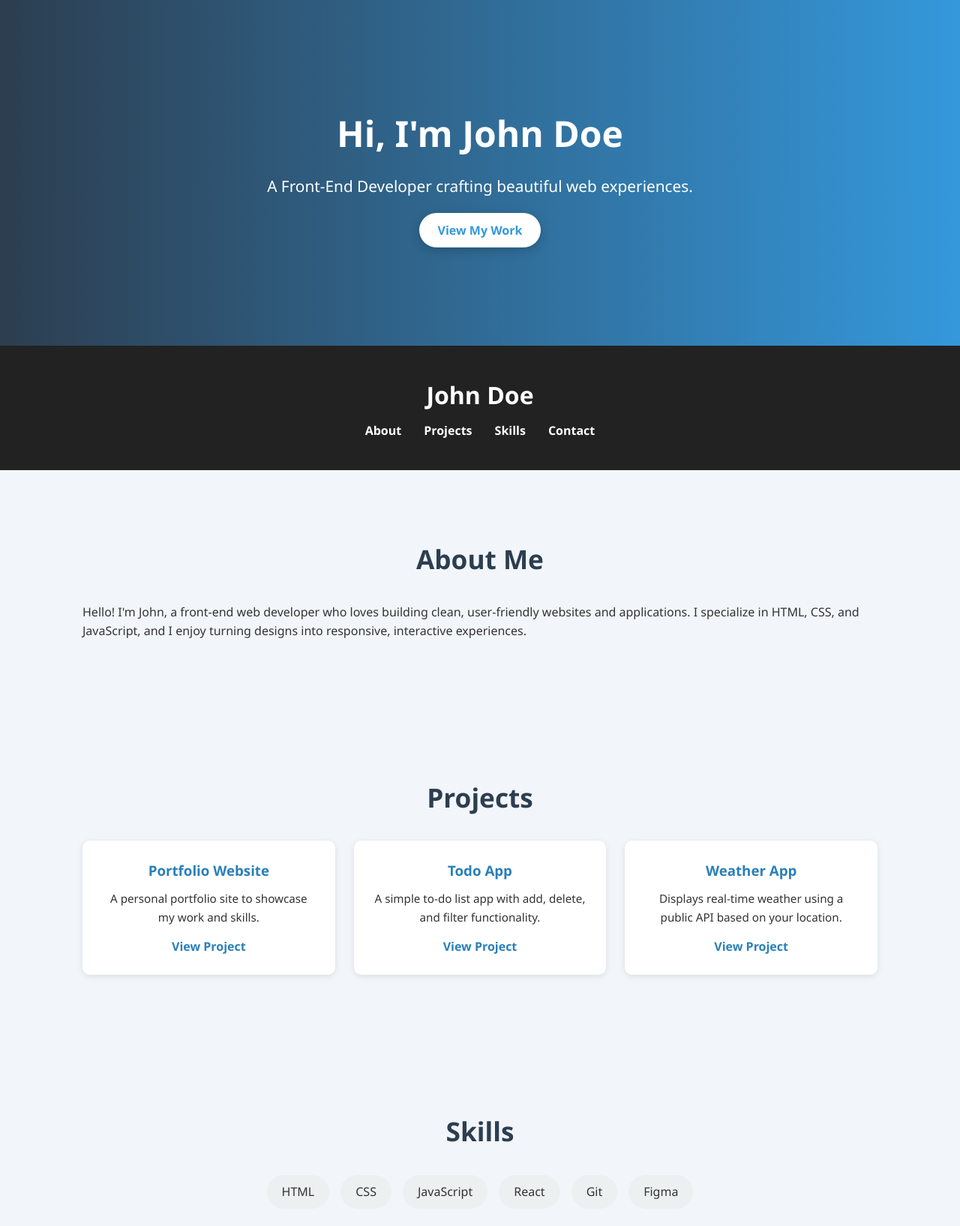
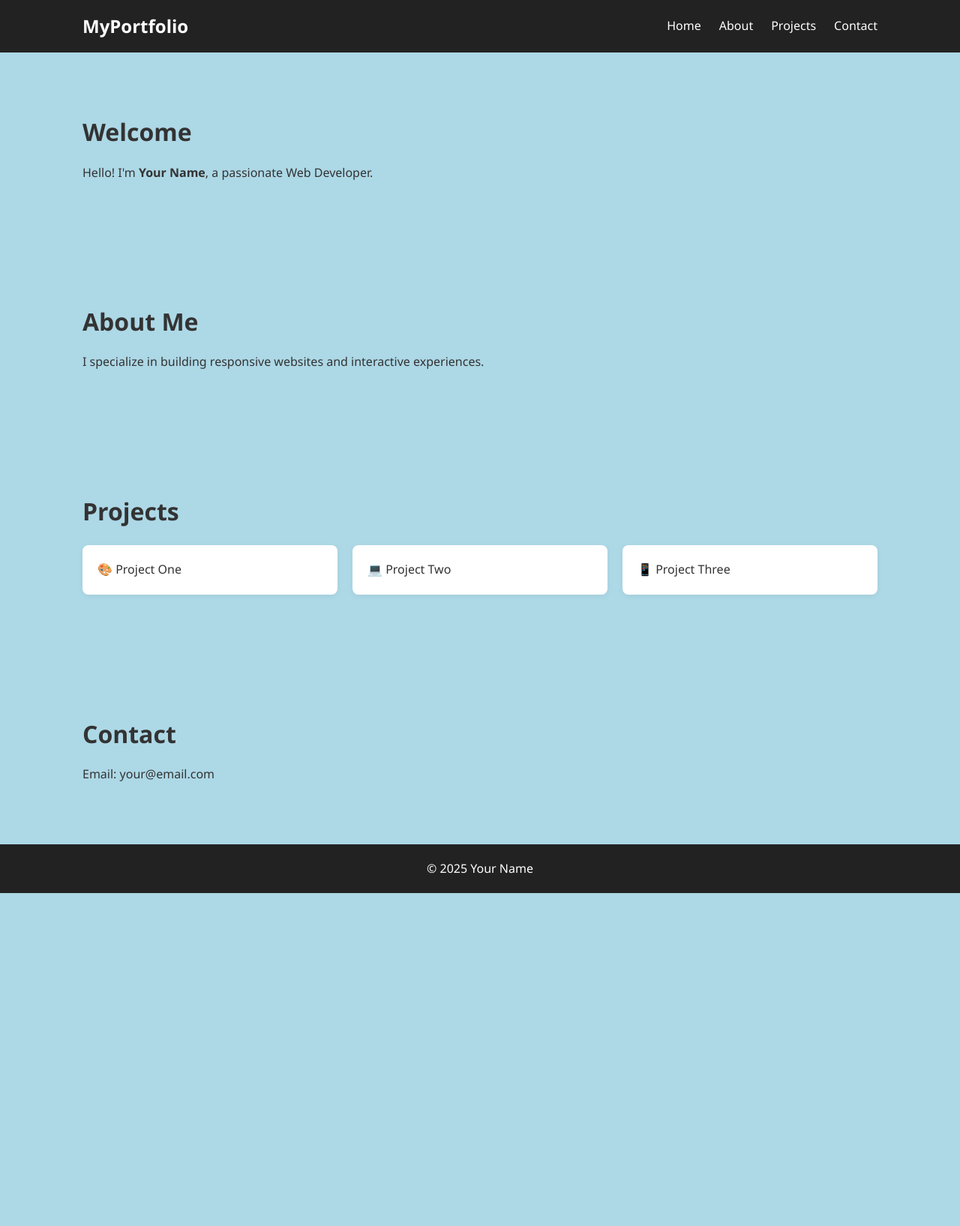
Before and after one commit to kok3-oss/INTERACTIVE-QUIZ-APPLICATION, a plain HTML site: page index.html in a window 1280 px wide. Shown: the top 1635 px of the page at 75% size. After the commit the page ends 1191 px from the top, so only its background shows below. Drawn offline with Linux system fonts and the light colour scheme.

Commit message:
task 3 (b)

```diff
--- a/index.html
+++ b/index.html
@@ -2,107 +2,53 @@
 <html lang="en">
 <head>
   <meta charset="UTF-8" />
-  <meta name="viewport" content="width=device-width, initial-scale=1.0" />
-  <title>John Doe | Portfolio</title>
-  <link rel="stylesheet" href="styles.css" />
-  <style>
-    html {
-      scroll-behavior: smooth;
-    }
-  </style>
+  <meta name="viewport" content="width=device-width, initial-scale=1.0"/>
+  <title>My Portfolio</title>
+  <link rel="stylesheet" href="style.css" />
 </head>
 <body>
-
-  <!-- Hero Section -->
-  <section class="hero">
-    <div class="container">
-      <h1>Hi, I'm John Doe</h1>
-      <p>A Front-End Developer crafting beautiful web experiences.</p>
-      <a href="#projects" class="btn">View My Work</a>
-    </div>
-  </section>
-
-  <!-- Header / Navigation -->
   <header>
-    <div class="container">
-      <h1>John Doe</h1>
-      <nav>
-        <ul>
-          <li><a href="#about">About</a></li>
-          <li><a href="#projects">Projects</a></li>
-          <li><a href="#skills">Skills</a></li>
-          <li><a href="#contact">Contact</a></li>
-        </ul>
-      </nav>
-    </div>
+    <nav class="navbar">
+      <h1 class="logo">MyPortfolio</h1>
+      <ul class="nav-links">
+        <li><a href="#home">Home</a></li>
+        <li><a href="#about">About</a></li>
+        <li><a href="#projects">Projects</a></li>
+        <li><a href="#contact">Contact</a></li>
+      </ul>
+    </nav>
   </header>
 
-  <!-- About Section -->
-  <section id="about" class="section">
-    <div class="container">
+  <main>
+    <section id="home" class="section">
+      <h2>Welcome</h2>
+      <p>Hello! I'm <strong>Your Name</strong>, a passionate Web Developer.</p>
+    </section>
+
+    <section id="about" class="section">
       <h2>About Me</h2>
-      <p>Hello! I'm John, a front-end web developer who loves building clean, user-friendly websites and applications. I specialize in HTML, CSS, and JavaScript, and I enjoy turning designs into responsive, interactive experiences.</p>
-    </div>
-  </section>
+      <p>I specialize in building responsive websites and interactive experiences.</p>
+    </section>
 
-  <!-- Projects Section -->
-  <section id="projects" class="section">
-    <div class="container">
+    <section id="projects" class="section">
       <h2>Projects</h2>
-      <div class="projects-grid">
-        <div class="project-card">
-          <h3>Portfolio Website</h3>
-          <p>A personal portfolio site to showcase my work and skills.</p>
-          <a href="#">View Project</a>
-        </div>
-        <div class="project-card">
-          <h3>Todo App</h3>
-          <p>A simple to-do list app with add, delete, and filter functionality.</p>
-          <a href="#">View Project</a>
-        </div>
-        <div class="project-card">
-          <h3>Weather App</h3>
-          <p>Displays real-time weather using a public API based on your location.</p>
-          <a href="#">View Project</a>
-        </div>
+      <div class="project-list">
+        <div class="project-card">🎨 Project One</div>
+        <div class="project-card">💻 Project Two</div>
+        <div class="project-card">📱 Project Three</div>
       </div>
-    </div>
-  </section>
+    </section>
 
-  <!-- Skills Section -->
-  <section id="skills" class="section">
-    <div class="container">
-      <h2>Skills</h2>
-      <div class="skills-grid">
-        <div class="skill">HTML</div>
-        <div class="skill">CSS</div>
-        <div class="skill">JavaScript</div>
-        <div class="skill">React</div>
-        <div class="skill">Git</div>
-        <div class="skill">Figma</div>
-      </div>
-    </div>
-  </section>
+    <section id="contact" class="section">
+      <h2>Contact</h2>
+      <p>Email: your@email.com</p>
+    </section>
+  </main>
 
-  <!-- Contact Section -->
-  <section id="contact" class="section">
-    <div class="container">
-      <h2>Contact</h2>
-      <p>Feel free to reach out to me via email or follow me on social media.</p>
-      <ul class="contact-info">
-        <li>Email: johndoe@example.com</li>
-        <li>GitHub: <a href="#">github.com/johndoe</a></li>
-        <li>LinkedIn: <a href="#">linkedin.com/in/johndoe</a></li>
-      </ul>
-    </div>
-  </section>
-
-  <!-- Footer -->
   <footer>
-    <div class="container">
-      <p>&copy; 2025 John Doe. All rights reserved.</p>
-    </div>
+    <p>&copy; 2025 Your Name</p>
   </footer>
 
+  <script src="script.js"></script>
 </body>
 </html>
--- a/script.js
+++ b/script.js
@@ -1,94 +1,20 @@
-let Questions = [];
-const ques = document.getElementById("ques");
 
-async function fetchQuestions() {
-    try {
-        const response = await fetch('https://opentdb.com/api.php?amount=10');
-        if (!response.ok) {
-            throw new Error("Something went wrong!! Unable to fetch the data");
-        }
-        const data = await response.json();
-        Questions = data.results;
-    } catch (error) {
-        console.log(error);
-        ques.innerHTML = `<h5 style='color: red'>${error}</h5>`;
-    }
-}
-fetchQuestions();
+const sections = document.querySelectorAll('.section');
 
-let currQuestion = 0;
-let score = 0;
+const observer = new IntersectionObserver(
+  (entries, observer) => {
+    entries.forEach(entry => {
+      if (entry.isIntersecting) {
+        entry.target.classList.add('visible');
+        observer.unobserve(entry.target); // Optional: remove observer after revealing
+      }
+    });
+  },
+  {
+    threshold: 0.1,
+  }
+);
 
-if (Questions.length === 0) {
-    ques.innerHTML = `<h5>Please Wait!! Loading Questions...</h5>`;
-}
-
-function loadQues() {
-    const opt = document.getElementById("opt");
-    let currentQuestion = Questions[currQuestion].question;
-    if (currentQuestion.indexOf('&quot;') > -1) {
-        currentQuestion = currentQuestion.replace(/&quot;/g, '\"');
-    }
-    if (currentQuestion.indexOf('&#039;') > -1) {
-        currentQuestion = currentQuestion.replace(/&#039;/g, '\'');
-    }
-    ques.innerText = currentQuestion;
-    opt.innerHTML = "";
-    const correctAnswer = Questions[currQuestion].correct_answer;
-    const incorrectAnswers = Questions[currQuestion].incorrect_answers;
-    const options = [correctAnswer, ...incorrectAnswers];
-    options.sort(() => Math.random() - 0.5);
-    options.forEach((option) => {
-        const choicesdiv = document.createElement("div");
-        const choice = document.createElement("input");
-        const choiceLabel = document.createElement("label");
-        choice.type = "radio";
-        choice.name = "answer";
-        choice.value = option;
-        choiceLabel.textContent = option;
-        choicesdiv.appendChild(choice);
-        choicesdiv.appendChild(choiceLabel);
-        opt.appendChild(choicesdiv);
-    });
-}
-
-setTimeout(() => {
-    loadQues();
-    if (Questions.length === 0) {
-        ques.innerHTML = `<h5 style='color: red'>Unable to fetch data, Please try again!!</h5>`;
-    }
-}, 2000);
-
-function loadScore() {
-    const totalScore = document.getElementById("score");
-    totalScore.textContent = `You scored ${score} out of ${Questions.length}`;
-    totalScore.innerHTML += "<h3>All Answers</h3>";
-    Questions.forEach((el, index) => {
-        totalScore.innerHTML += `<p>${index + 1}. ${el.correct_answer}</p>`;
-    });
-}
-
-function nextQuestion() {
-    if (currQuestion < Questions.length - 1) {
-        currQuestion++;
-        loadQues();
-    } else {
-        document.getElementById("opt").remove();
-        document.getElementById("ques").remove();
-        document.getElementById("btn").remove();
-        loadScore();
-    }
-}
-
-function checkAns() {
-    const selectedAns = document.querySelector('input[name="answer"]:checked');
-    if (selectedAns) {
-        const answerValue = selectedAns.value;
-        if (answerValue === Questions[currQuestion].correct_answer) {
-            score++;
-        }
-        nextQuestion();
-    } else {
-        alert("Please select an answer.");
-    }
-}
+sections.forEach(section => {
+  observer.observe(section);
+});
--- a/style.css
+++ b/style.css
@@ -1,50 +1,135 @@
-body {
-    background-color: aliceblue;
+/* Reset & Base */
+* {
+  margin: 0;
+  padding: 0;
+  box-sizing: border-box;
 }
 
-.panel {
-    margin-top: 8%;
-    display: flex;
-    flex-direction: column;
-    align-items: center;
-    justify-content: center;
-    color: navy;
+body {
+  font-family: 'Segoe UI', sans-serif;
+  line-height: 1.6;
+  color: #333;
+  background-color: lightblue;
 }
 
-.question {
-    text-align: center;
-    font-size: 30px;
-    width: 50%;
-    margin-bottom: 20px;
+html {
+  scroll-behavior: smooth;
 }
 
-.options {
-    font-size: 20px;
-    display: grid;
-    grid-template-columns: repeat(2, 1fr);
-    grid-gap: 20px;
-    margin-top: 10px;
-    margin-bottom: 20px;
+a {
+  text-decoration: none;
+  color: inherit;
 }
 
-button {
-    margin-right: 75px;
-    margin-top: 8%;
-    font-size: 20px;
-    padding: 10px 20px;
-    background-color: #4f98c2;
-    color: white;
-    border: none;
-    cursor: pointer;
+/* Navigation */
+header {
+  background: #222;
+  color: #fff;
+  position: sticky;
+  top: 0;
+  z-index: 1000;
 }
 
-button:hover {
-    color: #4f98c2;
-    background-color: white;
-    border: 1 px solid #4f98c2;
+.navbar {
+  max-width: 1100px;
+  margin: auto;
+  padding: 1rem 20px;
+  display: flex;
+  justify-content: space-between;
+  align-items: center;
 }
 
-#score {
-    font-size: 30px;
-    color: darkslategray;
+.logo {
+  font-size: 1.5rem;
 }
+
+.nav-links {
+  display: flex;
+  gap: 1.5rem;
+  list-style: none;
+}
+
+.nav-links a {
+  position: relative;
+  color: white;
+  font-weight: 500;
+  transition: color 0.3s;
+}
+
+.nav-links a::after {
+  content: '';
+  position: absolute;
+  width: 0;
+  height: 2px;
+  bottom: -4px;
+  left: 0;
+  background: #00adb5;
+  transition: width 0.3s ease-in-out;
+}
+
+.nav-links a:hover::after {
+  width: 100%;
+}
+
+/* Sections */
+.section {
+  padding: 80px 20px;
+  max-width: 1100px;
+  margin: auto;
+  opacity: 0;
+  transform: translateY(30px);
+  transition: all 0.6s ease-out;
+}
+
+.section.visible {
+  opacity: 1;
+  transform: translateY(0);
+}
+
+.section h2 {
+  font-size: 2rem;
+  margin-bottom: 1rem;
+}
+
+
+.project-list {
+  display: flex;
+  flex-wrap: wrap;
+  gap: 20px;
+  margin-top: 20px;
+}
+
+.project-card {
+  flex: 1 1 calc(33% - 40px);
+  background: white;
+  padding: 20px;
+  border-radius: 8px;
+  transition: transform 0.3s ease, box-shadow 0.3s ease;
+  box-shadow: 0 2px 8px rgba(0, 0, 0, 0.05);
+  min-width: 250px;
+}
+
+.project-card:hover {
+  transform: translateY(-10px);
+  box-shadow: 0 12px 20px rgba(0, 0, 0, 0.15);
+}
+
+
+footer {
+  background: #222;
+  color: #fff;
+  text-align: center;
+  padding: 20px;
+}
+
+
+@media (max-width: 768px) {
+  .nav-links {
+    flex-direction: column;
+    gap: 10px;
+  }
+
+  .project-card {
+    flex: 1 1 100%;
+  }
+}
```
